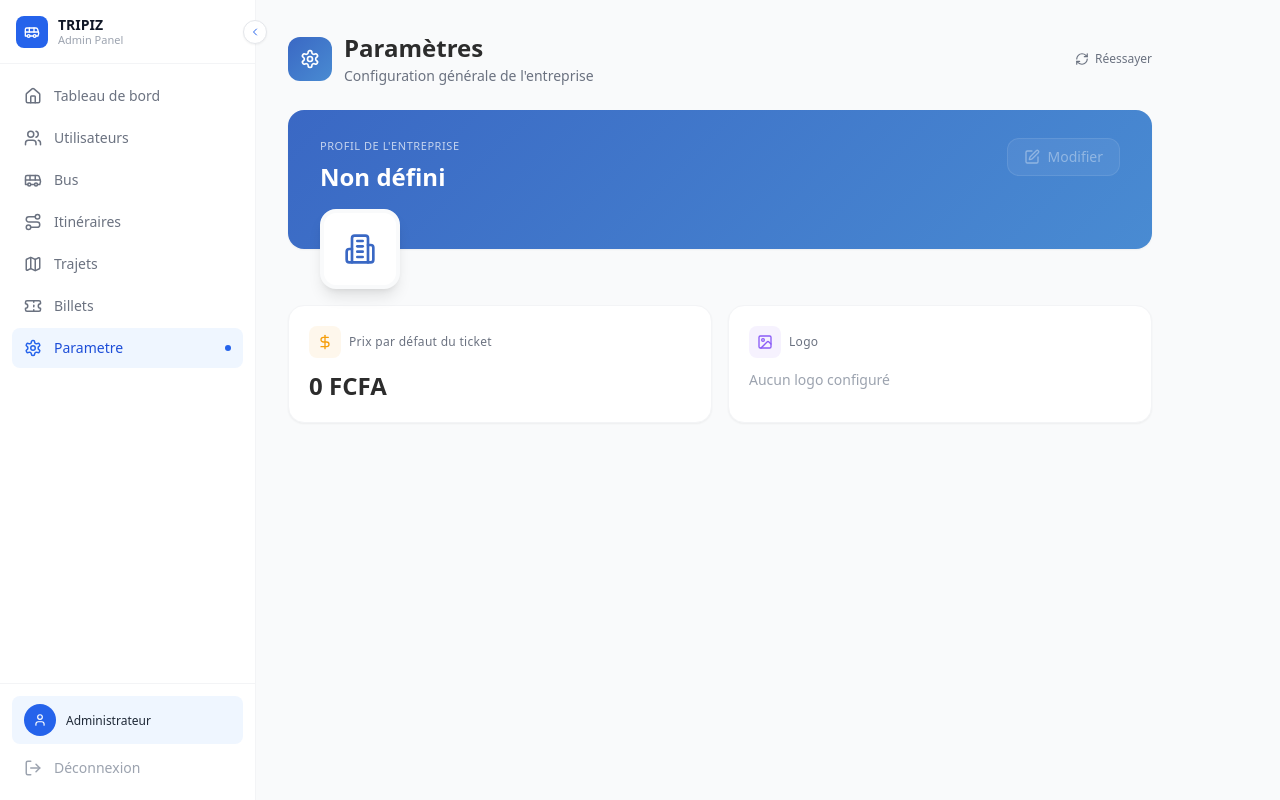
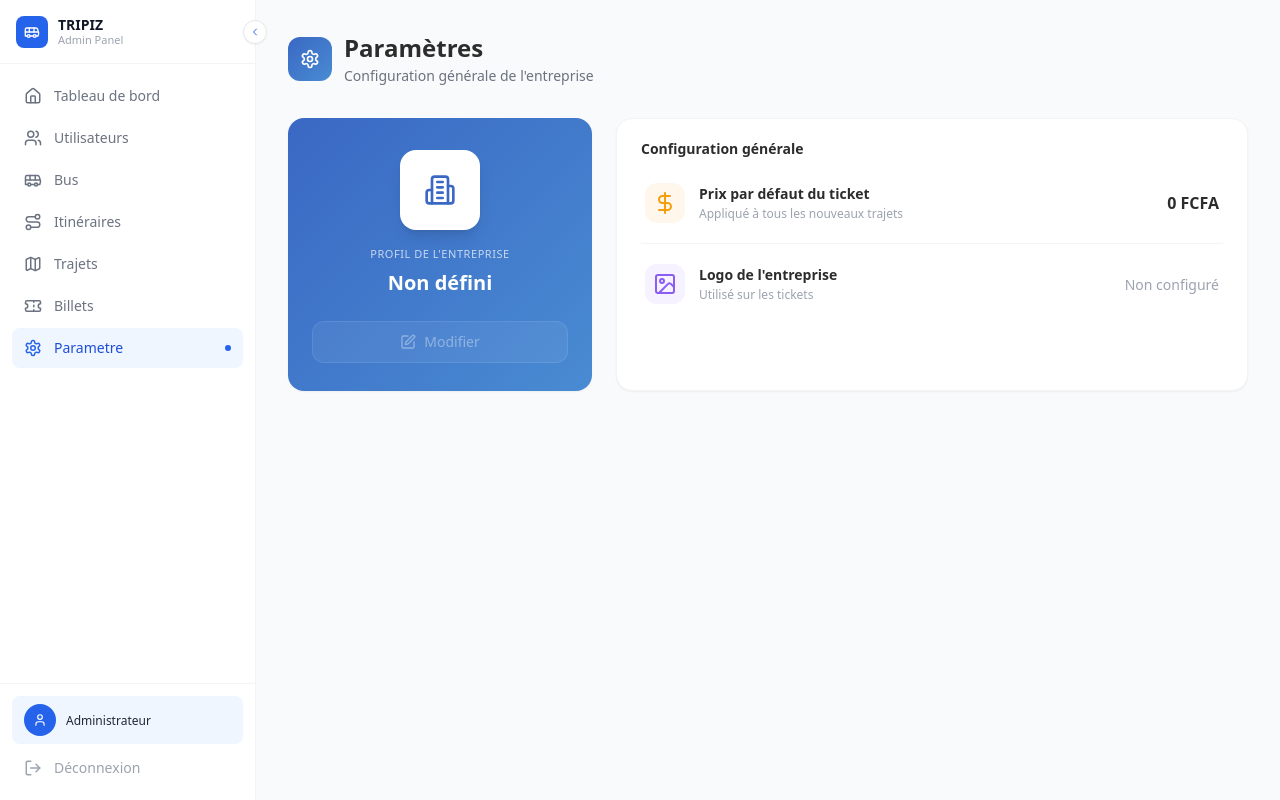
Before and after one commit to Francksean/tripiz-admin-web, a React (Vite) app: page /settings in a window 1280 px wide. Built offline with nearby package versions, Linux system fonts and the light colour scheme; no server answers.

Commit message:
Ammelioration of the parameter page

```diff
--- a/src/pages/Parameter/Components/ParamComponents.jsx
+++ b/src/pages/Parameter/Components/ParamComponents.jsx
@@ -1,5 +1,5 @@
 import React, { useState, useEffect, useCallback } from 'react';
-import { Settings, Building2, Image as ImageIcon, DollarSign, Edit, RefreshCw, AlertTriangle, Link2 } from 'lucide-react';
+import { Settings, Building2, Image as ImageIcon, DollarSign, Edit, RefreshCw, AlertTriangle, Link2, ChevronRight } from 'lucide-react';
 import {parameterService} from "../../../Services/AdminConfig.js";
 import ConfigEditModal from "./EditModal.jsx";
 
@@ -15,7 +15,30 @@ const GRADIENT = `linear-gradient(135deg, ${BRAND.blue} 0%, ${BRAND.lightBlue} 1
 const formatFCFA = (value) => `${Number(value ?? 0).toLocaleString('fr-FR')} FCFA`;
 
 const Pulse = ({ className = '' }) => (
+    <div className={`bg-gray-200/70 rounded animate-pulse ${className}`} />
+);
+
+const PulseLight = ({ className = '' }) => (
     <div className={`bg-white/25 rounded animate-pulse ${className}`} />
+);
+
+// Ligne de réglage réutilisable, façon "settings list"
+const SettingRow = ({ Icon, iconColor, label, description, children, isLast }) => (
+    <div className={`flex items-start sm:items-center justify-between gap-4 py-5 px-1 ${!isLast ? 'border-b border-gray-100' : ''}`}>
+        <div className="flex items-start sm:items-center gap-3.5 min-w-0">
+            <div className="w-10 h-10 rounded-xl flex items-center justify-center flex-shrink-0 mt-0.5 sm:mt-0"
+                 style={{ background: `${iconColor}14` }}>
+                <Icon className="w-4.5 h-4.5" style={{ color: iconColor }} />
+            </div>
+            <div className="min-w-0">
+                <p className="text-sm font-semibold" style={{ color: BRAND.dark }}>{label}</p>
+                {description && <p className="text-xs text-gray-400 mt-0.5">{description}</p>}
+            </div>
+        </div>
+        <div className="flex-shrink-0 text-right">
+            {children}
+        </div>
+    </div>
 );
 
 const ParamManagement = () => {
@@ -56,60 +79,31 @@ const ParamManagement = () => {
 
     return (
         <div className="p-4 bg-gray-50 min-h-screen">
-            <div className="p-2 lg:p-4 max-w-4xl">
+            <div className="p-2 lg:p-4">
 
                 {/* En-tête de page */}
-                <div className="mb-6 flex items-center justify-between gap-4">
+                <div className="mb-6 lg:mb-8 flex flex-col lg:flex-row lg:items-center lg:justify-between gap-4">
                     <div className="flex items-center gap-3">
-                        <div className="w-11 h-11 rounded-xl flex items-center justify-center flex-shrink-0" style={{ background: GRADIENT }}>
-                            <Settings className="w-5 h-5 text-white" />
+                        <div className="w-11 h-11 rounded-xl flex items-center justify-center flex-shrink-0"
+                             style={{background: GRADIENT}}>
+                            <Settings className="w-5 h-5 text-white"/>
                         </div>
-                        <div>
-                            <h1 className="text-xl lg:text-2xl font-bold" style={{ color: BRAND.dark }}>Paramètres</h1>
+                        <div className="min-w-0">
+                            <h1 className="text-xl lg:text-2xl font-bold" style={{color: BRAND.dark}}>Paramètres</h1>
                             <p className="text-gray-500 mt-0.5 text-sm">Configuration générale de l'entreprise</p>
                         </div>
                     </div>
-
-                    {error && (
-                        <button
-                            onClick={fetchConfig}
-                            className="hidden sm:flex items-center gap-1.5 text-xs font-medium text-gray-500 hover:text-gray-700 transition-colors"
-                        >
-                            <RefreshCw className="w-3.5 h-3.5" />
-                            Réessayer
-                        </button>
-                    )}
                 </div>
 
-                <div className="relative mb-14">
-                    <div className="rounded-2xl overflow-hidden shadow-sm" style={{ background: GRADIENT }}>
-                        <div className="px-6 sm:px-8 pt-7 pb-14 flex items-start justify-between gap-4">
-                            <div className="min-w-0">
-                                <p className="text-white/70 text-[11px] font-medium uppercase tracking-wider mb-1.5">Profil de l'entreprise</p>
+                {/* Contenu : profil à gauche, réglages à droite */}
+                <div className="grid grid-cols-1 lg:grid-cols-3 gap-6 max-w-5xl">
+
+                    {/* Carte profil entreprise */}
+                    <div className="lg:col-span-1 rounded-2xl overflow-hidden shadow-sm" style={{ background: GRADIENT }}>
+                        <div className="px-6 pt-8 pb-7 flex flex-col items-center text-center">
+                            <div className="w-20 h-20 rounded-2xl bg-white shadow-lg flex items-center justify-center overflow-hidden mb-4">
                                 {loading ? (
-                                    <Pulse className="h-8 w-48" />
-                                ) : (
-                                    <h2 className="text-white text-2xl font-bold truncate">{config?.companyName || 'Non défini'}</h2>
-                                )}
-                            </div>
-                            <button
-                                onClick={() => setShowEditModal(true)}
-                                disabled={loading || !config}
-                                className="flex items-center gap-2 px-4 py-2 text-sm font-medium rounded-xl bg-white/15 text-white
-                                    border border-white/25 hover:bg-white/25 transition-colors flex-shrink-0
-                                    disabled:opacity-40 disabled:hover:bg-white/15"
-                            >
-                                <Edit className="w-4 h-4" />
-                                <span className="hidden sm:inline">Modifier</span>
-                            </button>
-                        </div>
-                    </div>
-
-                    {/* Avatar / logo — plus jamais coupé, quel que soit son contenu */}
-                    <div className="absolute left-6 sm:left-8 -bottom-10 w-20 h-20 rounded-2xl bg-white border-4 border-gray-50 shadow-lg
-                        flex items-center justify-center overflow-hidden">
-                        {loading ? (
-                            <div className="w-full h-full bg-gray-100 animate-pulse" />
+                                    <div className="w-full h-full bg-gray-100 animate-pulse"/>
                                 ) : hasLogo ? (
                                     <img
                                         src={config.logoUrl}
@@ -118,55 +112,79 @@ const ParamManagement = () => {
                                         onError={() => setLogoError(true)}
                                     />
                                 ) : (
-                            <Building2 className="w-8 h-8" style={{ color: BRAND.blue }} />
+                                    <Building2 className="w-8 h-8" style={{ color: BRAND.blue }}/>
                                 )}
+                            </div>
+
+                            <p className="text-white/70 text-[11px] font-medium uppercase tracking-wider mb-1.5">
+                                Profil de l'entreprise
+                            </p>
+                            {loading ? (
+                                <PulseLight className="h-7 w-32 mx-auto"/>
+                            ) : (
+                                <h2 className="text-white text-xl font-bold truncate max-w-full">
+                                    {config?.companyName || 'Non défini'}
+                                </h2>
+                            )}
+
+                            <button
+                                onClick={() => setShowEditModal(true)}
+                                disabled={loading || !config}
+                                className="mt-6 w-full flex items-center justify-center gap-2 px-4 py-2.5 text-sm font-medium rounded-xl bg-white/15 text-white
+                                    border border-white/25 hover:bg-white/25 transition-colors
+                                    disabled:opacity-40 disabled:hover:bg-white/15"
+                            >
+                                <Edit className="w-4 h-4"/>
+                                Modifier
+                            </button>
                         </div>
                     </div>
 
-                {/* ── Détails de configuration ── */}
-                <div className="grid grid-cols-1 sm:grid-cols-2 gap-4">
-
-                    <div className="bg-white rounded-2xl p-5 shadow-sm border border-gray-100">
-                        <div className="flex items-center gap-2 mb-3">
-                            <div className="w-8 h-8 rounded-lg flex items-center justify-center flex-shrink-0" style={{ background: '#F59E0B14' }}>
-                                <DollarSign className="w-4 h-4" style={{ color: '#F59E0B' }} />
-                            </div>
-                            <p className="text-xs font-medium text-gray-500 tracking-wide">Prix par défaut du ticket</p>
-                        </div>
-                        {loading ? (
-                            <Pulse className="h-8 w-28 !bg-gray-100" />
-                        ) : (
-                            <p className="text-2xl font-bold" style={{ color: BRAND.dark }}>
-                                {formatFCFA(config?.defaultTicketPrice)}
-                            </p>
-                        )}
+                    {/* Liste des réglages */}
+                    <div className="lg:col-span-2 bg-white rounded-2xl shadow-sm border border-gray-100 px-5 sm:px-6">
+                        <div className="flex items-center justify-between pt-5 pb-1">
+                            <h3 className="text-sm font-semibold" style={{ color: BRAND.dark }}>Configuration générale</h3>
                         </div>
 
-                    <div className="bg-white rounded-2xl p-5 shadow-sm border border-gray-100">
-                        <div className="flex items-center gap-2 mb-3">
-                            <div className="w-8 h-8 rounded-lg flex items-center justify-center flex-shrink-0" style={{ background: '#8B5CF614' }}>
-                                <ImageIcon className="w-4 h-4" style={{ color: '#8B5CF6' }} />
-                            </div>
-                            <p className="text-xs font-medium text-gray-500 tracking-wide">Logo</p>
-                        </div>
+                        <SettingRow
+                            Icon={DollarSign}
+                            iconColor="#F59E0B"
+                            label="Prix par défaut du ticket"
+                            description="Appliqué à tous les nouveaux trajets"
+                        >
                             {loading ? (
-                            <Pulse className="h-5 w-40 !bg-gray-100" />
+                                <Pulse className="h-6 w-24 ml-auto"/>
+                            ) : (
+                                <span className="text-base font-bold" style={{ color: BRAND.dark }}>
+                                    {formatFCFA(config?.defaultTicketPrice)}
+                                </span>
+                            )}
+                        </SettingRow>
+
+                        <SettingRow
+                            Icon={ImageIcon}
+                            iconColor="#8B5CF6"
+                            label="Logo de l'entreprise"
+                            description={!loading && logoError && config?.logoUrl ? "L'image n'a pas pu être chargée" : "Utilisé sur les tickets"}
+                            isLast
+                        >
+                            {loading ? (
+                                <Pulse className="h-5 w-28 ml-auto"/>
                             ) : config?.logoUrl ? (
                                 <a
                                     href={config.logoUrl}
                                 target="_blank"
                                 rel="noreferrer"
-                                className="text-sm text-blue-600 hover:underline break-all inline-flex items-start gap-1.5"
+                                className="text-sm font-medium hover:underline inline-flex items-center gap-1.5 justify-end max-w-[220px]"
+                                style={{ color: BRAND.blue }}
                                 >
-                                <Link2 className="w-3.5 h-3.5 mt-0.5 flex-shrink-0" />
-                                {config.logoUrl}
+                                <Link2 className="w-3.5 h-3.5 flex-shrink-0"/>
+                                <span className="truncate">Voir le fichier</span>
                                 </a>
                                 ) : (
-                            <p className="text-sm text-gray-400">Aucun logo configuré</p>
+                                <span className="text-sm text-gray-400">Non configuré</span>
                                 )}
-                        {!loading && logoError && config?.logoUrl && (
-                            <p className="text-xs text-red-500 mt-2">L'image n'a pas pu être chargée depuis cette URL.</p>
-                        )}
+                        </SettingRow>
                     </div>
                 </div>
             </div>
--- a/src/pages/Parameter/ParamPage.jsx
+++ b/src/pages/Parameter/ParamPage.jsx
@@ -21,7 +21,7 @@ const TripizParameter = () => {
     };
 
     return (
-        <div className="h-screen flex bg-gradient-to-br from-gray-50 to-blue-50 overflow-hidden">
+        <div className="h-dvh flex bg-gradient-to-br from-gray-50 to-blue-50 overflow-hidden">
             <TripizSidebar
                 activeItem={activeItem}
                 onItemClick={setActiveItem}
@@ -30,7 +30,7 @@ const TripizParameter = () => {
             />
             {/* Main Content */}
             <div className="flex-1 overflow-y-auto">
-                <ParamManagement />
+                <ParamManagement/>
             </div>
         </div>
     );
```
Lines whose indentation alone changed are shown as unchanged.
